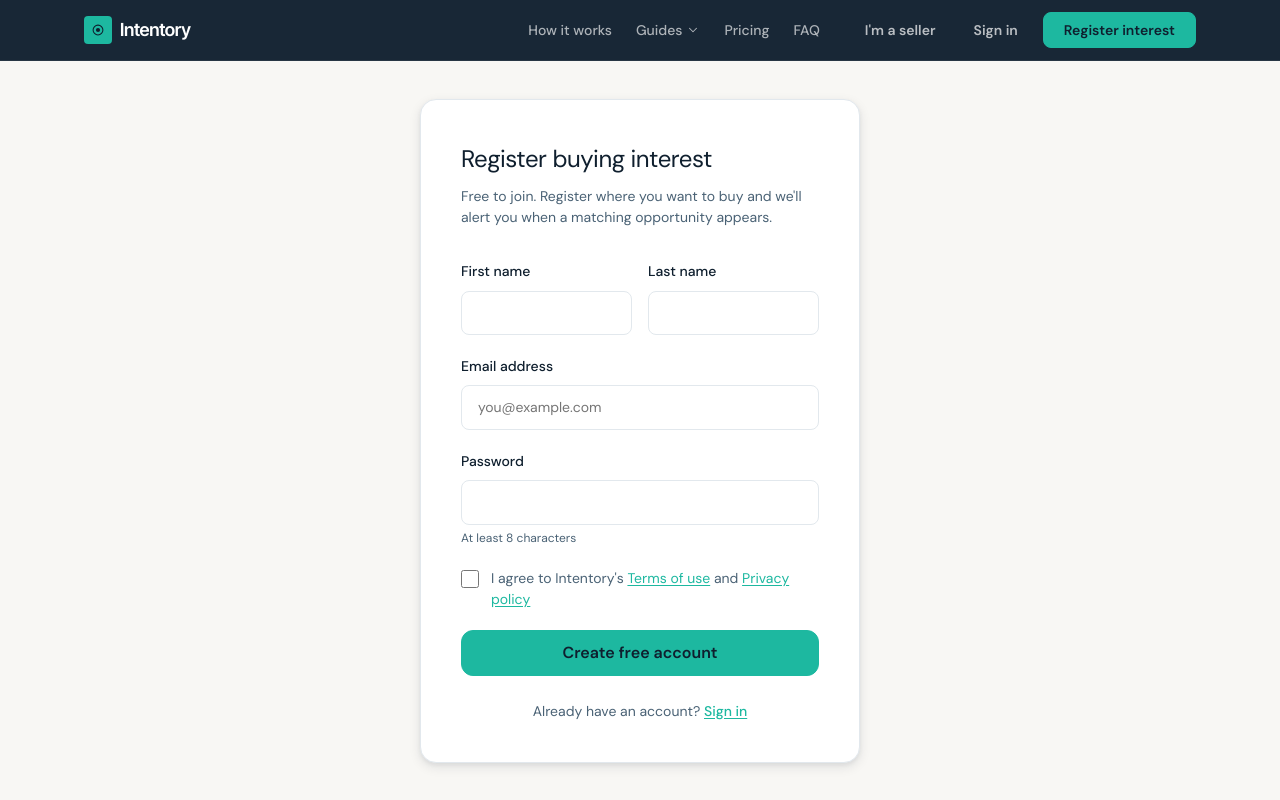
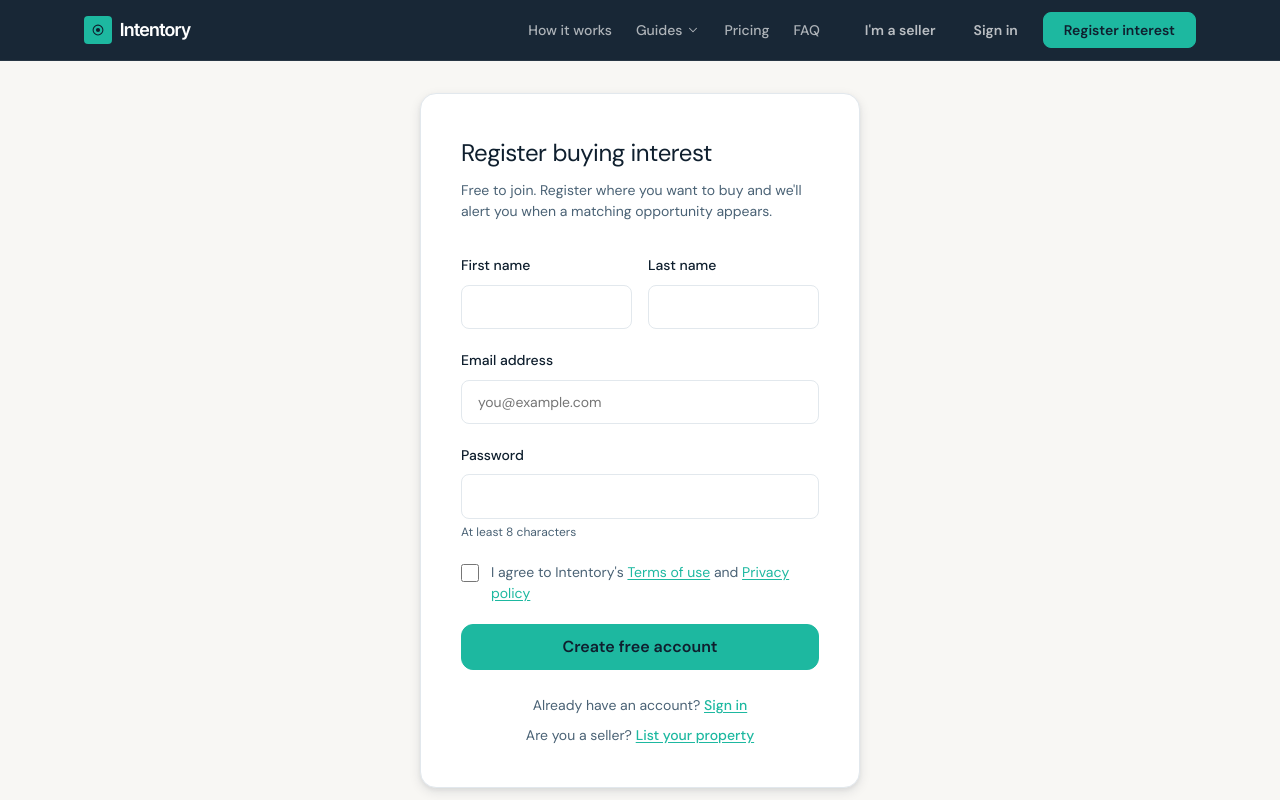
Before and after one commit to projectsforguy-alt/property-interest, a Next.js app: page /register in a window 1280 px wide. Shown: the top 800 px of the page. Built offline with nearby package versions, Linux system fonts and the light colour scheme.

Commit message:
Update page.tsx

```diff
--- a/app/register/page.tsx
+++ b/app/register/page.tsx
@@ -50,6 +50,20 @@ export default async function RegisterPage({ searchParams }: Props) {
           Already have an account?{' '}
           <Link href="/login">Sign in</Link>
         </div>
+
+        <div className="auth-footer" style={{ marginTop: 'var(--space-2)' }}>
+          {isSeller ? (
+            <>
+              Looking to buy instead?{' '}
+              <Link href="/register">Register as a buyer</Link>
+            </>
+          ) : (
+            <>
+              Are you a seller?{' '}
+              <Link href="/register?intent=seller">List your property</Link>
+            </>
+          )}
+        </div>
       </div>
     </div>
   );
```
